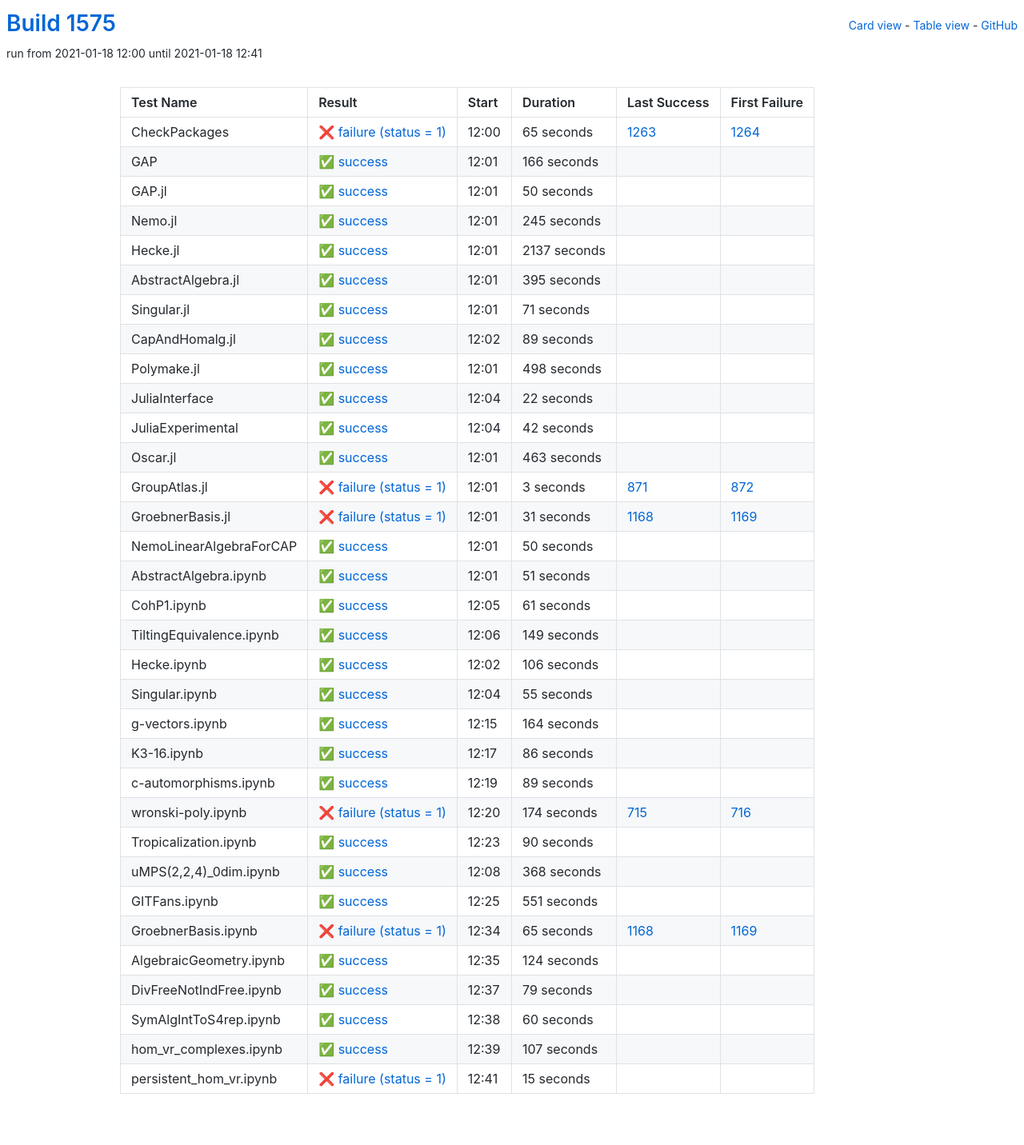
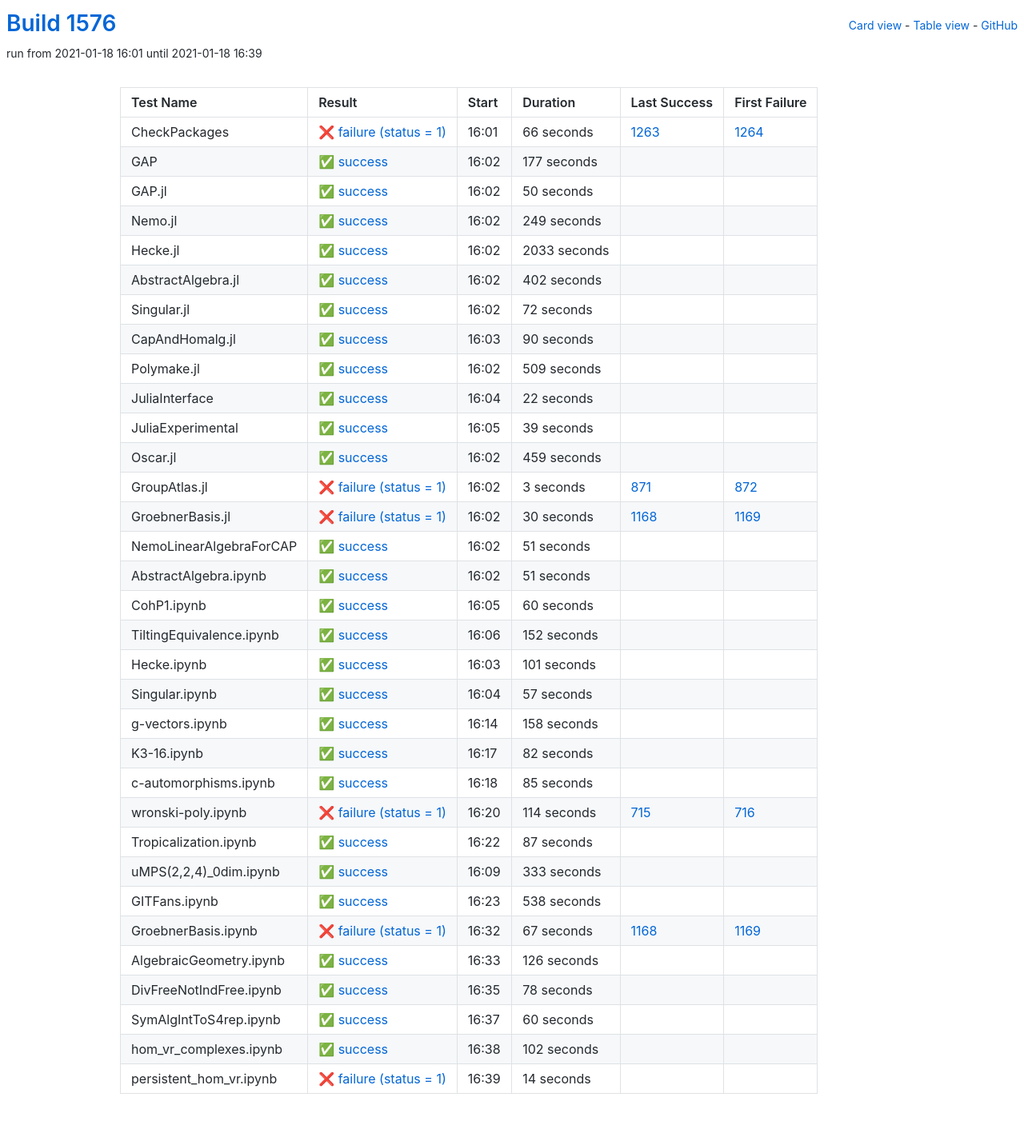
Before and after one commit to oscar-system/oscar-ci-status-stable, a Jekyll site: the page built from table.html, in a window 1280 px wide. Shown: the whole page at 80% size. Built offline with Jekyll 4.4.1, drawn with Linux system fonts in a browser that asks for light colours.

Commit message:
Build #1576

```diff
--- a/_data/ci.yml
+++ b/_data/ci.yml
@@ -1,6 +1,6 @@
 ---
-build: 1575
-build_url: https://oscarci.mathematik.uni-kl.de/job/oscar-stable/1575/
+build: 1576
+build_url: https://oscarci.mathematik.uni-kl.de/job/oscar-stable/1576/
 job: oscar-stable
 organization: oscar-system
 repo: oscar-ci-status-stable
@@ -8,32 +8,32 @@ repourl: https://github.com/oscar-system/oscar-ci-status-stable
 tests:
 - name: CheckPackages
   id: checkpackages
-  log: https://oscarci.mathematik.uni-kl.de/job/oscar-stable/1575/artifact/logs/build-1575/CheckPackages.log
-  start: 2021-01-18 12:00
+  log: https://oscarci.mathematik.uni-kl.de/job/oscar-stable/1576/artifact/logs/build-1576/CheckPackages.log
+  start: 2021-01-18 16:01
   success: false
   exitcode: 1
   status: failure
-  duration: 65
+  duration: 66
   last_success: 1263
   last_success_url: https://oscarci.mathematik.uni-kl.de/job/oscar-stable/1263/
   first_failure: 1264
   first_failure_url: https://oscarci.mathematik.uni-kl.de/job/oscar-stable/1264/
 - name: GAP
   id: gap
-  log: https://oscarci.mathematik.uni-kl.de/job/oscar-stable/1575/artifact/logs/build-1575/GAP.log
-  start: 2021-01-18 12:01
+  log: https://oscarci.mathematik.uni-kl.de/job/oscar-stable/1576/artifact/logs/build-1576/GAP.log
+  start: 2021-01-18 16:02
   success: true
   exitcode: 0
   status: success
-  duration: 166
+  duration: 177
   last_success: false
   last_success_url:
   first_failure: false
   first_failure_url:
 - name: GAP.jl
   id: gap-jl
-  log: https://oscarci.mathematik.uni-kl.de/job/oscar-stable/1575/artifact/logs/build-1575/GAP.jl.log
-  start: 2021-01-18 12:01
+  log: https://oscarci.mathematik.uni-kl.de/job/oscar-stable/1576/artifact/logs/build-1576/GAP.jl.log
+  start: 2021-01-18 16:02
   success: true
   exitcode: 0
   status: success
@@ -44,80 +44,80 @@ tests:
   first_failure_url:
 - name: Nemo.jl
   id: nemo-jl
-  log: https://oscarci.mathematik.uni-kl.de/job/oscar-stable/1575/artifact/logs/build-1575/Nemo.jl.log
-  start: 2021-01-18 12:01
+  log: https://oscarci.mathematik.uni-kl.de/job/oscar-stable/1576/artifact/logs/build-1576/Nemo.jl.log
+  start: 2021-01-18 16:02
   success: true
   exitcode: 0
   status: success
-  duration: 245
+  duration: 249
   last_success: false
   last_success_url:
   first_failure: false
   first_failure_url:
 - name: Hecke.jl
   id: hecke-jl
-  log: https://oscarci.mathematik.uni-kl.de/job/oscar-stable/1575/artifact/logs/build-1575/Hecke.jl.log
-  start: 2021-01-18 12:01
+  log: https://oscarci.mathematik.uni-kl.de/job/oscar-stable/1576/artifact/logs/build-1576/Hecke.jl.log
+  start: 2021-01-18 16:02
   success: true
   exitcode: 0
   status: success
-  duration: 2137
+  duration: 2033
   last_success: false
   last_success_url:
   first_failure: false
   first_failure_url:
 - name: AbstractAlgebra.jl
   id: abstractalgebra-jl
-  log: https://oscarci.mathematik.uni-kl.de/job/oscar-stable/1575/artifact/logs/build-1575/AbstractAlgebra.jl.log
-  start: 2021-01-18 12:01
+  log: https://oscarci.mathematik.uni-kl.de/job/oscar-stable/1576/artifact/logs/build-1576/AbstractAlgebra.jl.log
+  start: 2021-01-18 16:02
   success: true
   exitcode: 0
   status: success
-  duration: 395
+  duration: 402
   last_success: false
   last_success_url:
   first_failure: false
   first_failure_url:
 - name: Singular.jl
   id: singular-jl
-  log: https://oscarci.mathematik.uni-kl.de/job/oscar-stable/1575/artifact/logs/build-1575/Singular.jl.log
-  start: 2021-01-18 12:01
+  log: https://oscarci.mathematik.uni-kl.de/job/oscar-stable/1576/artifact/logs/build-1576/Singular.jl.log
+  start: 2021-01-18 16:02
   success: true
   exitcode: 0
   status: success
-  duration: 71
+  duration: 72
   last_success: false
   last_success_url:
   first_failure: false
   first_failure_url:
 - name: CapAndHomalg.jl
   id: capandhomalg-jl
-  log: https://oscarci.mathematik.uni-kl.de/job/oscar-stable/1575/artifact/logs/build-1575/CapAndHomalg.jl.log
-  start: 2021-01-18 12:02
+  log: https://oscarci.mathematik.uni-kl.de/job/oscar-stable/1576/artifact/logs/build-1576/CapAndHomalg.jl.log
+  start: 2021-01-18 16:03
   success: true
   exitcode: 0
   status: success
-  duration: 89
+  duration: 90
   last_success: false
   last_success_url:
   first_failure: false
   first_failure_url:
 - name: Polymake.jl
   id: polymake-jl
-  log: https://oscarci.mathematik.uni-kl.de/job/oscar-stable/1575/artifact/logs/build-1575/Polymake.jl.log
-  start: 2021-01-18 12:01
+  log: https://oscarci.mathematik.uni-kl.de/job/oscar-stable/1576/artifact/logs/build-1576/Polymake.jl.log
+  start: 2021-01-18 16:02
   success: true
   exitcode: 0
   status: success
-  duration: 498
+  duration: 509
   last_success: false
   last_success_url:
   first_failure: false
   first_failure_url:
 - name: JuliaInterface
   id: juliainterface
-  log: https://oscarci.mathematik.uni-kl.de/job/oscar-stable/1575/artifact/logs/build-1575/JuliaInterface.log
-  start: 2021-01-18 12:04
+  log: https://oscarci.mathematik.uni-kl.de/job/oscar-stable/1576/artifact/logs/build-1576/JuliaInterface.log
+  start: 2021-01-18 16:04
   success: true
   exitcode: 0
   status: success
@@ -128,32 +128,32 @@ tests:
   first_failure_url:
 - name: JuliaExperimental
   id: juliaexperimental
-  log: https://oscarci.mathematik.uni-kl.de/job/oscar-stable/1575/artifact/logs/build-1575/JuliaExperimental.log
-  start: 2021-01-18 12:04
+  log: https://oscarci.mathematik.uni-kl.de/job/oscar-stable/1576/artifact/logs/build-1576/JuliaExperimental.log
+  start: 2021-01-18 16:05
   success: true
   exitcode: 0
   status: success
-  duration: 42
+  duration: 39
   last_success: false
   last_success_url:
   first_failure: false
   first_failure_url:
 - name: Oscar.jl
   id: oscar-jl
-  log: https://oscarci.mathematik.uni-kl.de/job/oscar-stable/1575/artifact/logs/build-1575/Oscar.jl.log
-  start: 2021-01-18 12:01
+  log: https://oscarci.mathematik.uni-kl.de/job/oscar-stable/1576/artifact/logs/build-1576/Oscar.jl.log
+  start: 2021-01-18 16:02
   success: true
   exitcode: 0
   status: success
-  duration: 463
+  duration: 459
   last_success: false
   last_success_url:
   first_failure: false
   first_failure_url:
 - name: GroupAtlas.jl
   id: groupatlas-jl
-  log: https://oscarci.mathematik.uni-kl.de/job/oscar-stable/1575/artifact/logs/build-1575/GroupAtlas.jl.log
-  start: 2021-01-18 12:01
+  log: https://oscarci.mathematik.uni-kl.de/job/oscar-stable/1576/artifact/logs/build-1576/GroupAtlas.jl.log
+  start: 2021-01-18 16:02
   success: false
   exitcode: 1
   status: failure
@@ -164,32 +164,32 @@ tests:
   first_failure_url: https://oscarci.mathematik.uni-kl.de/job/oscar-stable/872/
 - name: GroebnerBasis.jl
   id: groebnerbasis-jl
-  log: https://oscarci.mathematik.uni-kl.de/job/oscar-stable/1575/artifact/logs/build-1575/GroebnerBasis.jl.log
-  start: 2021-01-18 12:01
+  log: https://oscarci.mathematik.uni-kl.de/job/oscar-stable/1576/artifact/logs/build-1576/GroebnerBasis.jl.log
+  start: 2021-01-18 16:02
   success: false
   exitcode: 1
   status: failure
-  duration: 31
+  duration: 30
   last_success: 1168
   last_success_url: https://oscarci.mathematik.uni-kl.de/job/oscar-stable/1168/
   first_failure: 1169
   first_failure_url: https://oscarci.mathematik.uni-kl.de/job/oscar-stable/1169/
 - name: NemoLinearAlgebraForCAP
   id: nemolinearalgebraforcap
-  log: https://oscarci.mathematik.uni-kl.de/job/oscar-stable/1575/artifact/logs/build-1575/NemoLinearAlgebraForCAP.log
-  start: 2021-01-18 12:01
+  log: https://oscarci.mathematik.uni-kl.de/job/oscar-stable/1576/artifact/logs/build-1576/NemoLinearAlgebraForCAP.log
+  start: 2021-01-18 16:02
   success: true
   exitcode: 0
   status: success
-  duration: 50
+  duration: 51
   last_success: false
   last_success_url:
   first_failure: false
   first_failure_url:
 - name: AbstractAlgebra.ipynb
   id: abstractalgebra-ipynb
-  log: https://oscarci.mathematik.uni-kl.de/job/oscar-stable/1575/artifact/logs/build-1575/AbstractAlgebra.ipynb.log
-  start: 2021-01-18 12:01
+  log: https://oscarci.mathematik.uni-kl.de/job/oscar-stable/1576/artifact/logs/build-1576/AbstractAlgebra.ipynb.log
+  start: 2021-01-18 16:02
   success: true
   exitcode: 0
   status: success
@@ -200,176 +200,176 @@ tests:
   first_failure_url:
 - name: CohP1.ipynb
   id: cohp1-ipynb
-  log: https://oscarci.mathematik.uni-kl.de/job/oscar-stable/1575/artifact/logs/build-1575/CohP1.ipynb.log
-  start: 2021-01-18 12:05
+  log: https://oscarci.mathematik.uni-kl.de/job/oscar-stable/1576/artifact/logs/build-1576/CohP1.ipynb.log
+  start: 2021-01-18 16:05
   success: true
   exitcode: 0
   status: success
-  duration: 61
+  duration: 60
   last_success: false
   last_success_url:
   first_failure: false
   first_failure_url:
 - name: TiltingEquivalence.ipynb
   id: tiltingequivalence-ipynb
-  log: https://oscarci.mathematik.uni-kl.de/job/oscar-stable/1575/artifact/logs/build-1575/TiltingEquivalence.ipynb.log
-  start: 2021-01-18 12:06
+  log: https://oscarci.mathematik.uni-kl.de/job/oscar-stable/1576/artifact/logs/build-1576/TiltingEquivalence.ipynb.log
+  start: 2021-01-18 16:06
   success: true
   exitcode: 0
   status: success
-  duration: 149
+  duration: 152
   last_success: false
   last_success_url:
   first_failure: false
   first_failure_url:
 - name: Hecke.ipynb
   id: hecke-ipynb
-  log: https://oscarci.mathematik.uni-kl.de/job/oscar-stable/1575/artifact/logs/build-1575/Hecke.ipynb.log
-  start: 2021-01-18 12:02
+  log: https://oscarci.mathematik.uni-kl.de/job/oscar-stable/1576/artifact/logs/build-1576/Hecke.ipynb.log
+  start: 2021-01-18 16:03
   success: true
   exitcode: 0
   status: success
-  duration: 106
+  duration: 101
   last_success: false
   last_success_url:
   first_failure: false
   first_failure_url:
 - name: Singular.ipynb
   id: singular-ipynb
-  log: https://oscarci.mathematik.uni-kl.de/job/oscar-stable/1575/artifact/logs/build-1575/Singular.ipynb.log
-  start: 2021-01-18 12:04
+  log: https://oscarci.mathematik.uni-kl.de/job/oscar-stable/1576/artifact/logs/build-1576/Singular.ipynb.log
+  start: 2021-01-18 16:04
   success: true
   exitcode: 0
   status: success
-  duration: 55
+  duration: 57
   last_success: false
   last_success_url:
   first_failure: false
   first_failure_url:
 - name: g-vectors.ipynb
   id: g-vectors-ipynb
-  log: https://oscarci.mathematik.uni-kl.de/job/oscar-stable/1575/artifact/logs/build-1575/g-vectors.ipynb.log
-  start: 2021-01-18 12:15
+  log: https://oscarci.mathematik.uni-kl.de/job/oscar-stable/1576/artifact/logs/build-1576/g-vectors.ipynb.log
+  start: 2021-01-18 16:14
   success: true
   exitcode: 0
   status: success
-  duration: 164
+  duration: 158
   last_success: false
   last_success_url:
   first_failure: false
   first_failure_url:
 - name: K3-16.ipynb
   id: k3-16-ipynb
-  log: https://oscarci.mathematik.uni-kl.de/job/oscar-stable/1575/artifact/logs/build-1575/K3-16.ipynb.log
-  start: 2021-01-18 12:17
+  log: https://oscarci.mathematik.uni-kl.de/job/oscar-stable/1576/artifact/logs/build-1576/K3-16.ipynb.log
+  start: 2021-01-18 16:17
   success: true
   exitcode: 0
   status: success
-  duration: 86
+  duration: 82
   last_success: false
   last_success_url:
   first_failure: false
   first_failure_url:
 - name: c-automorphisms.ipynb
   id: c-automorphisms-ipynb
-  log: https://oscarci.mathematik.uni-kl.de/job/oscar-stable/1575/artifact/logs/build-1575/c-automorphisms.ipynb.log
-  start: 2021-01-18 12:19
+  log: https://oscarci.mathematik.uni-kl.de/job/oscar-stable/1576/artifact/logs/build-1576/c-automorphisms.ipynb.log
+  start: 2021-01-18 16:18
   success: true
   exitcode: 0
   status: success
-  duration: 89
+  duration: 85
   last_success: false
   last_success_url:
   first_failure: false
   first_failure_url:
 - name: wronski-poly.ipynb
   id: wronski-poly-ipynb
-  log: https://oscarci.mathematik.uni-kl.de/job/oscar-stable/1575/artifact/logs/build-1575/wronski-poly.ipynb.log
-  start: 2021-01-18 12:20
+  log: https://oscarci.mathematik.uni-kl.de/job/oscar-stable/1576/artifact/logs/build-1576/wronski-poly.ipynb.log
+  start: 2021-01-18 16:20
   success: false
   exitcode: 1
   status: failure
-  duration: 174
+  duration: 114
   last_success: 715
   last_success_url: https://oscarci.mathematik.uni-kl.de/job/oscar-stable/715/
   first_failure: 716
   first_failure_url: https://oscarci.mathematik.uni-kl.de/job/oscar-stable/716/
 - name: Tropicalization.ipynb
   id: tropicalization-ipynb
-  log: https://oscarci.mathematik.uni-kl.de/job/oscar-stable/1575/artifact/logs/build-1575/Tropicalization.ipynb.log
-  start: 2021-01-18 12:23
+  log: https://oscarci.mathematik.uni-kl.de/job/oscar-stable/1576/artifact/logs/build-1576/Tropicalization.ipynb.log
+  start: 2021-01-18 16:22
   success: true
   exitcode: 0
   status: success
-  duration: 90
+  duration: 87
   last_success: false
   last_success_url:
   first_failure: false
   first_failure_url:
 - name: uMPS(2,2,4)_0dim.ipynb
   id: umps-2-2-4-0dim-ipynb
-  log: https://oscarci.mathematik.uni-kl.de/job/oscar-stable/1575/artifact/logs/build-1575/uMPS-2-2-4-_0dim.ipynb.log
-  start: 2021-01-18 12:08
+  log: https://oscarci.mathematik.uni-kl.de/job/oscar-stable/1576/artifact/logs/build-1576/uMPS-2-2-4-_0dim.ipynb.log
+  start: 2021-01-18 16:09
   success: true
   exitcode: 0
   status: success
-  duration: 368
+  duration: 333
   last_success: false
   last_success_url:
   first_failure: false
   first_failure_url:
 - name: GITFans.ipynb
   id: gitfans-ipynb
-  log: https://oscarci.mathematik.uni-kl.de/job/oscar-stable/1575/artifact/logs/build-1575/GITFans.ipynb.log
-  start: 2021-01-18 12:25
+  log: https://oscarci.mathematik.uni-kl.de/job/oscar-stable/1576/artifact/logs/build-1576/GITFans.ipynb.log
+  start: 2021-01-18 16:23
   success: true
   exitcode: 0
   status: success
-  duration: 551
+  duration: 538
   last_success: false
   last_success_url:
   first_failure: false
   first_failure_url:
 - name: GroebnerBasis.ipynb
   id: groebnerbasis-ipynb
-  log: https://oscarci.mathematik.uni-kl.de/job/oscar-stable/1575/artifact/logs/build-1575/GroebnerBasis.ipynb.log
-  start: 2021-01-18 12:34
+  log: https://oscarci.mathematik.uni-kl.de/job/oscar-stable/1576/artifact/logs/build-1576/GroebnerBasis.ipynb.log
+  start: 2021-01-18 16:32
   success: false
   exitcode: 1
   status: failure
-  duration: 65
+  duration: 67
   last_success: 1168
   last_success_url: https://oscarci.mathematik.uni-kl.de/job/oscar-stable/1168/
   first_failure: 1169
   first_failure_url: https://oscarci.mathematik.uni-kl.de/job/oscar-stable/1169/
 - name: AlgebraicGeometry.ipynb
   id: algebraicgeometry-ipynb
-  log: https://oscarci.mathematik.uni-kl.de/job/oscar-stable/1575/artifact/logs/build-1575/AlgebraicGeometry.ipynb.log
-  start: 2021-01-18 12:35
+  log: https://oscarci.mathematik.uni-kl.de/job/oscar-stable/1576/artifact/logs/build-1576/AlgebraicGeometry.ipynb.log
+  start: 2021-01-18 16:33
   success: true
   exitcode: 0
   status: success
-  duration: 124
+  duration: 126
   last_success: false
   last_success_url:
   first_failure: false
   first_failure_url:
 - name: DivFreeNotIndFree.ipynb
   id: divfreenotindfree-ipynb
-  log: https://oscarci.mathematik.uni-kl.de/job/oscar-stable/1575/artifact/logs/build-1575/DivFreeNotIndFree.ipynb.log
-  start: 2021-01-18 12:37
+  log: https://oscarci.mathematik.uni-kl.de/job/oscar-stable/1576/artifact/logs/build-1576/DivFreeNotIndFree.ipynb.log
+  start: 2021-01-18 16:35
   success: true
   exitcode: 0
   status: success
-  duration: 79
+  duration: 78
   last_success: false
   last_success_url:
   first_failure: false
   first_failure_url:
 - name: SymAlgIntToS4rep.ipynb
   id: symalginttos4rep-ipynb
-  log: https://oscarci.mathematik.uni-kl.de/job/oscar-stable/1575/artifact/logs/build-1575/SymAlgIntToS4rep.ipynb.log
-  start: 2021-01-18 12:38
+  log: https://oscarci.mathematik.uni-kl.de/job/oscar-stable/1576/artifact/logs/build-1576/SymAlgIntToS4rep.ipynb.log
+  start: 2021-01-18 16:37
   success: true
   exitcode: 0
   status: success
@@ -380,24 +380,24 @@ tests:
   first_failure_url:
 - name: hom_vr_complexes.ipynb
   id: hom-vr-complexes-ipynb
-  log: https://oscarci.mathematik.uni-kl.de/job/oscar-stable/1575/artifact/logs/build-1575/hom_vr_complexes.ipynb.log
-  start: 2021-01-18 12:39
+  log: https://oscarci.mathematik.uni-kl.de/job/oscar-stable/1576/artifact/logs/build-1576/hom_vr_complexes.ipynb.log
+  start: 2021-01-18 16:38
   success: true
   exitcode: 0
   status: success
-  duration: 107
+  duration: 102
   last_success: false
   last_success_url:
   first_failure: false
   first_failure_url:
 - name: persistent_hom_vr.ipynb
   id: persistent-hom-vr-ipynb
-  log: https://oscarci.mathematik.uni-kl.de/job/oscar-stable/1575/artifact/logs/build-1575/persistent_hom_vr.ipynb.log
-  start: 2021-01-18 12:41
+  log: https://oscarci.mathematik.uni-kl.de/job/oscar-stable/1576/artifact/logs/build-1576/persistent_hom_vr.ipynb.log
+  start: 2021-01-18 16:39
   success: false
   exitcode: 1
   status: failure
-  duration: 15
+  duration: 14
   last_success: false
   last_success_url:
   first_failure: false
```
Also changed, not shown: README.md.
